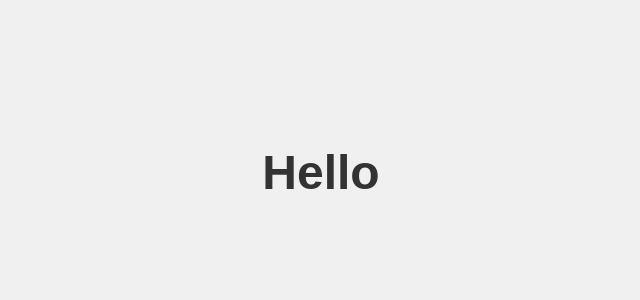
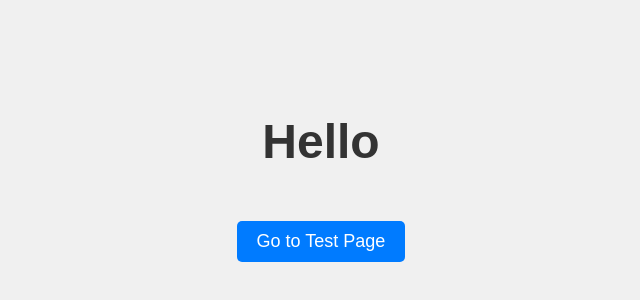
Before and after one commit to athnitesfaye/logic2, a plain HTML site: page zare/index.html in a window 1280 px wide. Shown: the part 228-528 px from the top of the page, without its empty margins (319-959 px from the left). Drawn offline with Linux system fonts and the light colour scheme.

Commit message:
Update index.html

```diff
--- a/zare/index.html
+++ b/zare/index.html
@@ -12,6 +12,7 @@
         }
         .container {
             display: flex;
+            flex-direction: column;
             justify-content: center;
             align-items: center;
             height: 100vh;
@@ -21,19 +22,26 @@
             font-size: 48px;
             color: #333;
         }
+        .btn {
+            margin-top: 20px;
+            padding: 10px 20px;
+            font-size: 18px;
+            background-color: #007bff;
+            color: white;
+            border: none;
+            border-radius: 5px;
+            cursor: pointer;
+            text-decoration: none;
+        }
+        .btn:hover {
+            background-color: #0056b3;
+        }
     </style>
 </head>
 <body>
     <div class="container">
         <h1>Hello</h1>
+        <a href="Verify.txt" class="btn">Go to Test Page</a>
     </div>
-
-    <script>
-        // Check if the current path is "/Verify.txt"
-        if (window.location.pathname === "/Verify.txt") {
-            document.body.innerHTML = `<pre>4e2b9ed1f5bda0824d3edde51a0daad4e45049d3e20769c0ae02e6f167cdbaffe1e94e172d38c4e22b78451305102fd37cda82c6314d13a2daa1c7e128099da4</pre>`;
-            document.title = "Verify.txt";
-        }
-    </script>
 </body>
 </html>
```
